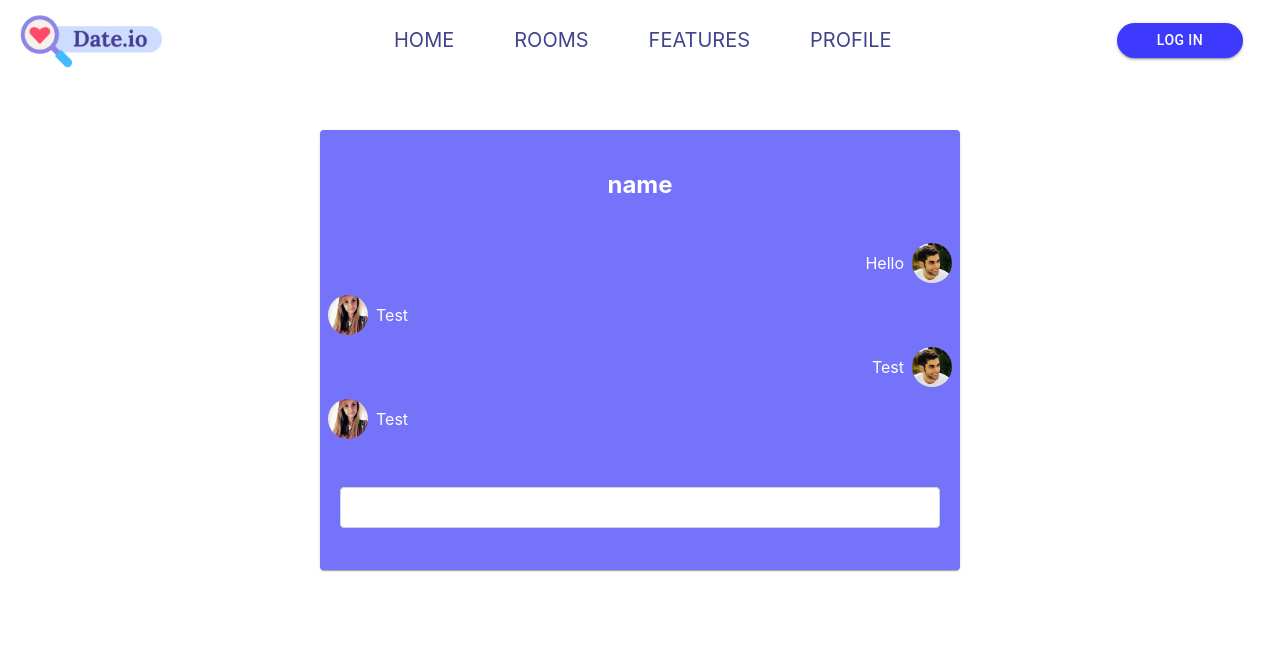
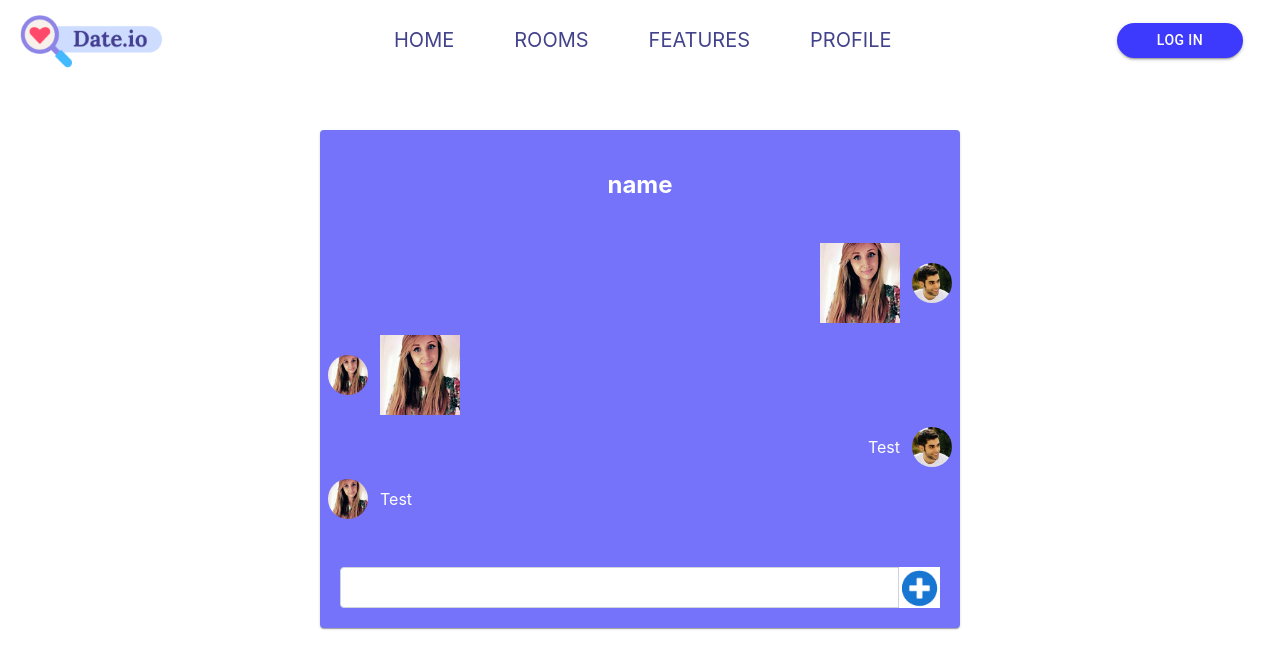
Before and after one commit to anjalikalambe/SES-3A, a React (Create React App) app in the folder client/: page /chat in a window 1280 px wide. Shown: the top 668 px of the page. Built offline with nearby package versions, Linux system fonts and the light colour scheme; no server answers.

Commit message:
Allow users to send pictures from the local computer library between chats

```diff
--- a/client/src/pages/Chat/index.css
+++ b/client/src/pages/Chat/index.css
@@ -27,12 +27,12 @@ margin: 12px 0;
 
 .me-message{
     color: #fff;
-    margin-right: 8px;
+    margin-right: 12px;
 }
 
 .other-message{
     color: #fff;
-    margin-left: 8px;
+    margin-left: 12px;
 }
 
 
@@ -40,3 +40,28 @@ margin: 12px 0;
     float: left;
     color: #282c34;
 }
+
+.chat-img{
+    width: 80px;
+    margin-left: 12px;
+}
+
+.chat-img-me{
+    width: 80px;
+    margin-right: 12px;
+}
+
+.input-wrapper{
+    display: flex;
+}
+
+.chat-input > #bootstrap-input {
+    border-radius: 4px 0 0 4px;
+}
+
+.add-icon{
+    width: 41px;
+    height: 41px;
+    margin-top: 24px;
+    cursor: pointer;
+}
--- a/client/src/pages/Chat/index.js
+++ b/client/src/pages/Chat/index.js
@@ -3,9 +3,10 @@ import PurpleContainer from "../../components/PurpleContainer";
 import WhiteInput from "../../components/WhiteInput";
 import Avatar from '@material-ui/core/Avatar'
 import Grid from "@material-ui/core/Grid";
-import React, {useState} from "react";
+import React, {useRef, useState} from "react";
 import me from '../../assets/imgs/2.jpg'
 import other from '../../assets/imgs/3.jpg'
+import addIcon from '../../assets/imgs/picture_icon.png'
 
 const USER_TYPE = {
 	me: 0,
@@ -15,23 +16,28 @@ const USER_TYPE = {
 const ary = [0, 1]
 
 function Chat() {
+	const imgInputRef = useRef()
 	const [inputValue, setInputValue] = useState('')
 	const [chatList, setChatList] = useState([{
 		id: 1,
 		type: 0,
-		message: 'Hello'
+		message: other,
+		messageType: 'picture'
 	}, {
 		id: 2,
 		type: 1,
-		message: 'Test'
+		message: other,
+		messageType:'picture'
 	}, {
 		id: 3,
 		type: 0,
-		message: 'Test'
+		message: 'Test',
+		messageType: 'text'
 	}, {
 		id: 4,
 		type: 1,
-		message: 'Test'
+		message: 'Test',
+		messageType: 'text'
 	}
 	])
 
@@ -45,11 +51,45 @@ function Chat() {
 		setInputValue(e.target.value)
 	}
 
+	const autoScroll =()=>{
+		const ele = document.querySelector('.chat-container')
+		ele.scrollTop = ele.scrollHeight + 60
+	}
+
 	const onKeyPress = (e) => {
 		if (e.code === 'Enter') {
-			setChatList([...chatList, {id: chatList.length + 1, type: getRandom(), message: inputValue}])
-			const ele = document.querySelector('.chat-container')
-			ele.scrollTop = ele.scrollHeight + 40
+			setChatList([...chatList, {id: chatList.length + 1, type: getRandom(), message: inputValue,messageType: 'text'}])
+			autoScroll()
+		}
+	}
+
+	const onAddImg = ()=>{
+		imgInputRef.current.click()
+	}
+
+	const transformFileToBase64 = (file) => {
+		return new Promise(reslove => {
+			const reader = new FileReader()
+			reader.readAsDataURL(file)
+			reader.onload = () => {
+				reslove(reader.result)
+			}
+		})
+	}
+
+
+
+	const onUploadChange = async (e) => {
+		if (e.target.files) {
+			const [file] = e.target.files
+			if(!file) return
+			const fileSuffix = file.name.substring(file.name.lastIndexOf('.') + 1)
+			if (!['jpg', 'png', 'jpeg','gif'].includes(fileSuffix)) {
+				return
+			}
+			const imgUrl =await transformFileToBase64(file)
+			setChatList([...chatList, {id: chatList.length + 1, type: USER_TYPE.me, message: imgUrl,messageType: 'picture'}])
+			autoScroll()
 		}
 	}
 
@@ -67,11 +107,19 @@ function Chat() {
 						chatList.map(v => <Grid className='chat-item' key={v.id} item xs={12}>
 								{
 									v.type === USER_TYPE.me ? <div className='me'>
-										<div className='me-message'>{v.message}</div>
+										{
+											v.messageType==='picture'?<img src={v.message} className='chat-img-me'/>:
+												<div className='me-message'>{v.message}</div>
+										}
+
 										<Avatar src={me}/>
 									</div> : <div className='other'>
 										<Avatar src={other}/>
-										<div className='other-message'>{v.message}</div>
+
+										{
+											v.messageType==='picture'?<img src={v.message} className='chat-img'/>:
+												<div className='other-message'>{v.message}</div>
+										}
 									</div>
 								}
 							</Grid>
@@ -79,7 +127,14 @@ function Chat() {
 					}
 				</div>
 				<Grid item xs={12}>
-					<WhiteInput value={inputValue} onKeyPress={onKeyPress} onChange={onChange}/>
+					<div className='input-wrapper'>
+						<WhiteInput className='chat-input' value={inputValue} onKeyPress={onKeyPress} onChange={onChange}/>
+						<img src={addIcon} onClick={onAddImg} className='add-icon'/>
+					</div>
+
+					<input ref={imgInputRef} type='file' style={{display:'none'}}
+						   onChange={onUploadChange}
+					/>
 				</Grid>
 			</Grid>
 		</PurpleContainer>
```
Also changed, not shown: client/src/assets/imgs/picture_icon.png (added).
